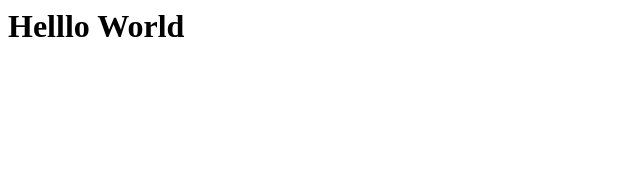
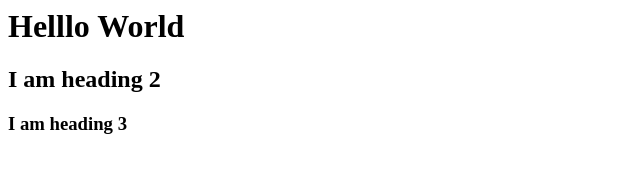
Before and after one commit to shruti-fullstack/git_training, a plain HTML site: page index.html in a window 1280 px wide. Shown: the whole page, without its empty margins (0-640 px from the left). Drawn offline with Linux system fonts and the light colour scheme.

Commit message:
Second commit

```diff
--- a/index.html
+++ b/index.html
@@ -2,6 +2,8 @@
     <title>Hello</title>
     <body>
         <h1>Helllo World</h1>
+        <h2>I am heading 2</h2>
+        <h3>I am heading 3</h3>
     </body>
 
 </html>
```
